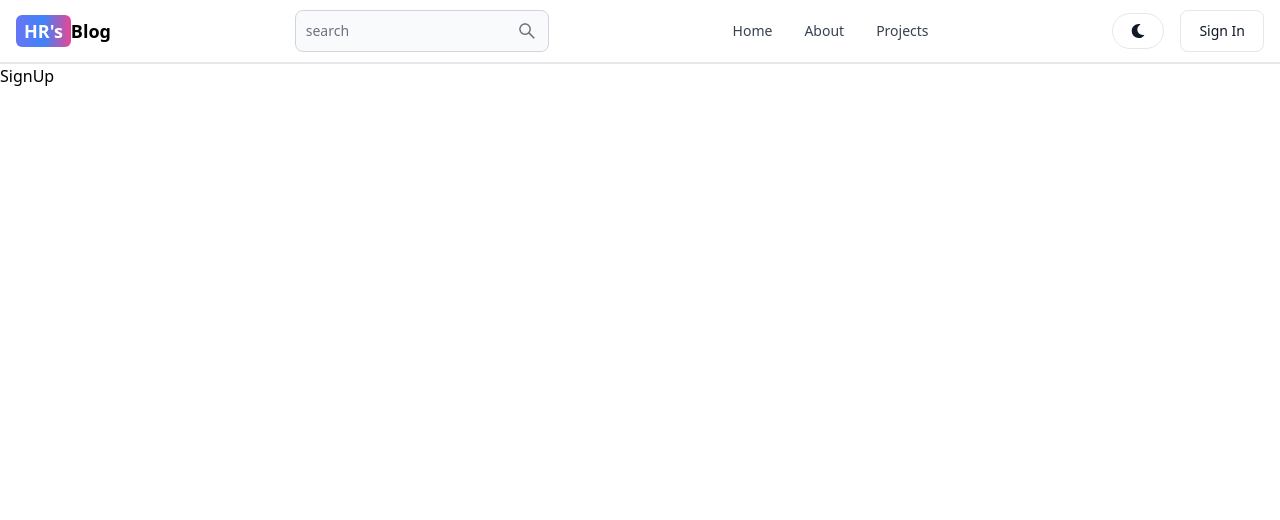
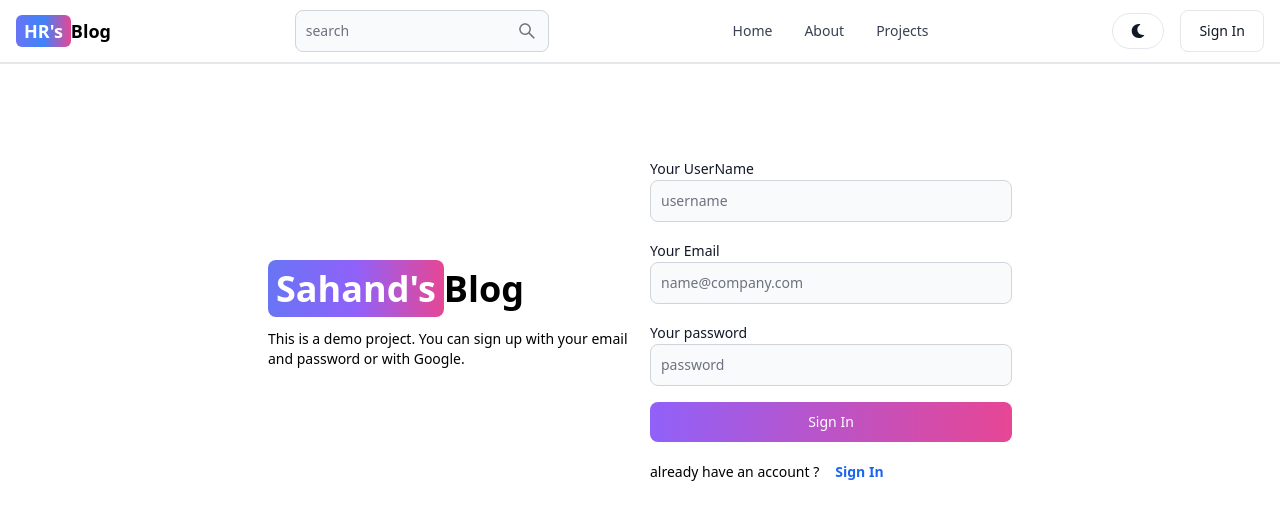
Before and after one commit to himanshurwttt/MERN-BLOG-APP-PRACTICE, a React (Vite) app in the folder 02--MAIN_Project/client/: page /sign-up in a window 1280 px wide. Shown: the top 520 px of the page. Built offline with nearby package versions, Linux system fonts and the light colour scheme.

Commit message:
created sign-up page  UI

```diff
--- a/02--MAIN_Project/client/src/pages/SignUp.jsx
+++ b/02--MAIN_Project/client/src/pages/SignUp.jsx
@@ -1,7 +1,51 @@
 import React from "react";
-
+import { Button, Label } from "flowbite-react";
+import { Link } from "react-router-dom";
+import { TextInput } from "flowbite-react";
 const SignUp = () => {
-  return <div>SignUp</div>;
+  return (
+    <div className=" min-h-screen mt-20">
+      <div className="flex flex-col gap-5 md:flex-row md:items-center p-3 mx-auto max-w-3xl">
+        <div className="flex-1">
+          <Link to="/" className="font-bold dark:text-white text-4xl">
+            <span className="px-2 py-1 bg-gradient-to-r from-indigo-500 via-purple-500 to-pink-500 rounded-lg text-white">
+              Sahand's
+            </span>
+            Blog
+          </Link>
+          <p className="text-sm mt-5">
+            This is a demo project. You can sign up with your email and password
+            or with Google.
+          </p>
+        </div>
+        <div className="flex-1">
+          <form className="flex flex-col gap-4">
+            <div>
+              <Label value="Your UserName" />
+              <TextInput type="text" placeholder="username" />
+            </div>
+            <div>
+              <Label value="Your Email" />
+              <TextInput placeholder="name@company.com" type="text" />
+            </div>
+            <div>
+              <Label value="Your password" />
+              <TextInput type="text" placeholder="password" />
+            </div>
+            <Button gradientDuoTone="purpleToPink" type="submit">
+              Sign In
+            </Button>
+          </form>
+          <div className="flex gap-4 text-sm mt-5">
+            <span>already have an account ?</span>
+            <Link to={"/sign-in"} className="text-blue-600 font-semibold">
+              Sign In
+            </Link>
+          </div>
+        </div>
+      </div>
+    </div>
+  );
 };
 
 export default SignUp;
```
